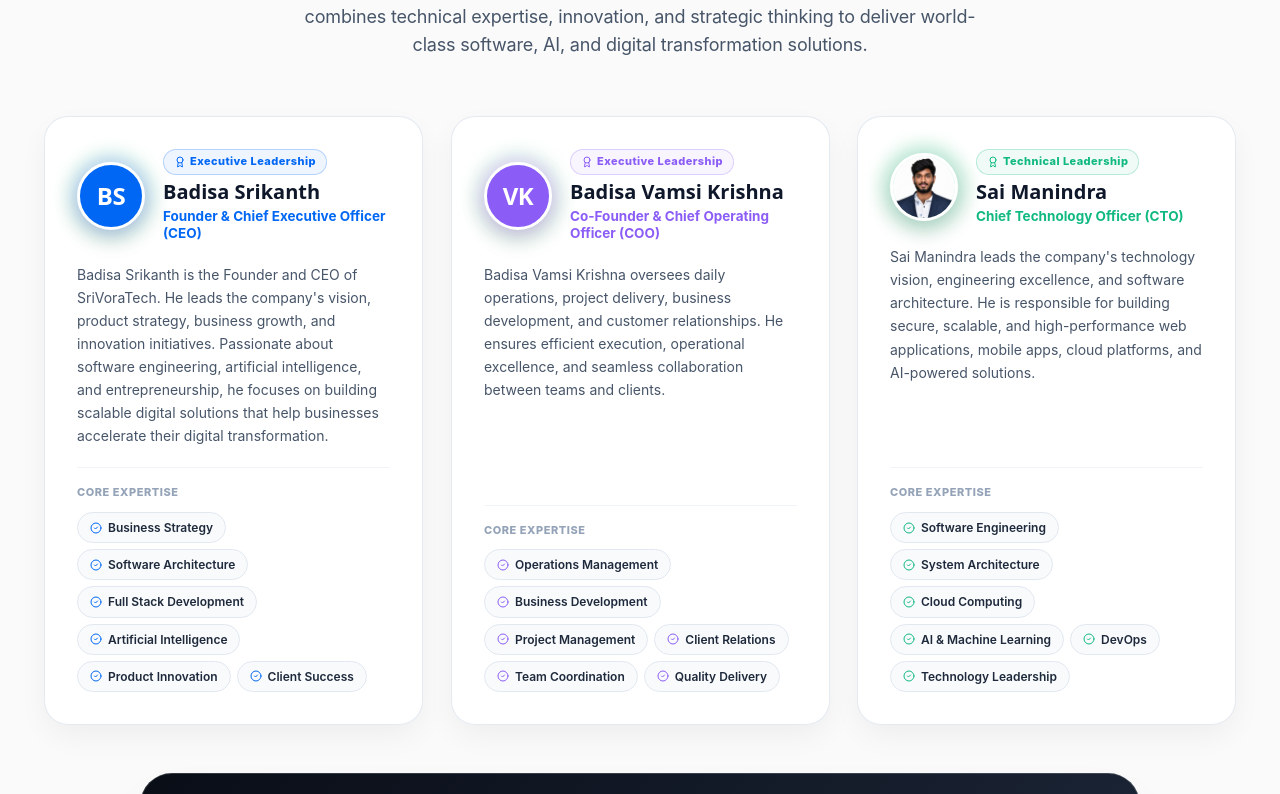
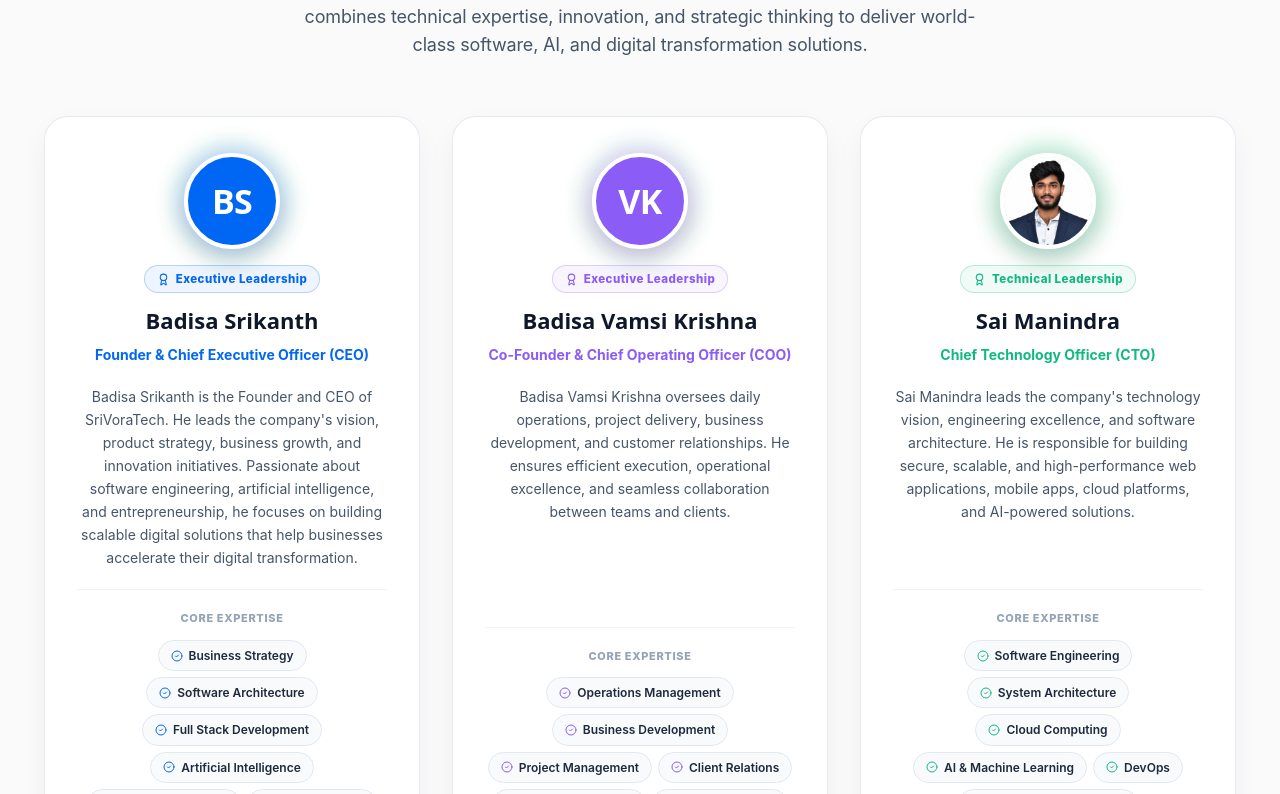
Before and after one commit to srivoratech9/srivoratech, a React (Vite) app: page / in a window 1280 px wide. Shown: the part 4926-5720 px from the top of the page. Built offline with nearby package versions, Linux system fonts and the light colour scheme; a web font is replaced by a local one.

Commit message:
feat: center WhatsApp/LinkedIn style 96px circular profile avatar on top with bio description below for Sai Manindra and executive team

```diff
--- a/src/components/Leadership.css
+++ b/src/components/Leadership.css
@@ -22,15 +22,17 @@
 .leader-cards-grid {
   display: grid;
   grid-template-columns: repeat(auto-fit, minmax(340px, 1fr));
-  gap: 28px;
+  gap: 32px;
   max-width: 1200px;
   margin: 0 auto 48px;
 }
 
 .leader-card {
-  padding: 32px;
+  padding: 36px 32px;
   display: flex;
   flex-direction: column;
+  align-items: center;
+  text-align: center;
   gap: 20px;
   background: #ffffff;
   border-radius: var(--radius-xl);
@@ -45,115 +47,117 @@
   box-shadow: var(--shadow-hover);
 }
 
-.leader-card-header {
+/* Medium-Sized Circular Profile Avatar (LinkedIn / WhatsApp Style) */
+.leader-top-profile {
   display: flex;
+  flex-direction: column;
   align-items: center;
-  gap: 18px;
+  gap: 12px;
+  width: 100%;
 }
 
 .leader-avatar-wrapper {
   position: relative;
-  width: 68px;
-  height: 68px;
-  flex-shrink: 0;
+  width: 96px;
+  height: 96px;
+  margin: 0 auto 4px;
 }
 
 .leader-avatar-circle {
-  width: 68px;
-  height: 68px;
+  width: 96px;
+  height: 96px;
   border-radius: 50%;
   display: flex;
   align-items: center;
   justify-content: center;
   color: #ffffff;
   font-family: var(--font-heading);
-  font-size: 24px;
+  font-size: 34px;
   font-weight: 900;
   letter-spacing: -0.02em;
-  box-shadow: 0 8px 24px rgba(0, 0, 0, 0.15);
-  border: 3px solid #ffffff;
+  box-shadow: 0 10px 28px rgba(0, 0, 0, 0.15);
+  border: 4px solid #ffffff;
   position: relative;
   z-index: 1;
 }
 
 .leader-avatar-img {
-  width: 68px;
-  height: 68px;
+  width: 96px;
+  height: 96px;
   border-radius: 50%;
   object-fit: cover;
-  border: 3px solid #ffffff;
-  box-shadow: 0 8px 24px rgba(0, 0, 0, 0.15);
+  border: 4px solid #ffffff;
+  box-shadow: 0 10px 28px rgba(0, 0, 0, 0.15);
   position: relative;
   z-index: 1;
 }
 
 .avatar-glow-ring {
   position: absolute;
-  inset: -4px;
+  inset: -5px;
   border-radius: 50%;
-  filter: blur(8px);
+  filter: blur(10px);
   z-index: 0;
   animation: pulseRing 3s infinite alternate;
-}
-
-.leader-header-info {
-  display: flex;
-  flex-direction: column;
-  gap: 4px;
 }
 
 .leader-level-badge {
   display: inline-flex;
   align-items: center;
-  gap: 4px;
-  font-size: 11px;
+  gap: 6px;
+  font-size: 11.5px;
   font-weight: 800;
   letter-spacing: 0.04em;
-  padding: 3px 10px;
+  padding: 4px 12px;
   border-radius: var(--radius-full);
   border: 1px solid;
-  width: fit-content;
 }
 
 .leader-name {
   font-family: var(--font-heading);
-  font-size: 20px;
+  font-size: 22px;
   font-weight: 800;
   color: var(--color-gray-900);
-  line-height: 1.25;
+  line-height: 1.2;
+  margin-top: 2px;
 }
 
 .leader-role {
-  font-size: 13.5px;
+  font-size: 14px;
   font-weight: 700;
-  line-height: 1.3;
+  line-height: 1.35;
 }
 
+/* Bio Description BELOW the Picture */
 .leader-bio-body p {
   font-size: 14px;
   color: var(--color-gray-600);
   line-height: 1.65;
+  text-align: center;
 }
 
 .leader-expertise-section {
   display: flex;
   flex-direction: column;
-  gap: 10px;
-  padding-top: 16px;
+  align-items: center;
+  gap: 12px;
+  padding-top: 20px;
   border-top: 1px solid var(--color-gray-100);
+  width: 100%;
   margin-top: auto;
 }
 
 .expertise-title {
   font-size: 11px;
   font-weight: 800;
-  letter-spacing: 0.05em;
+  letter-spacing: 0.06em;
   color: var(--color-gray-400);
 }
 
 .expertise-chips-grid {
   display: flex;
   flex-wrap: wrap;
+  justify-content: center;
   gap: 6px;
 }
 
@@ -291,9 +295,8 @@
 }
 
 @media (max-width: 768px) {
-  .leader-card-header {
-    flex-direction: column;
-    align-items: flex-start;
+  .leader-card {
+    padding: 28px 20px;
   }
   .leadership-quote-card {
     padding: 24px;
--- a/src/components/Leadership.jsx
+++ b/src/components/Leadership.jsx
@@ -140,8 +140,8 @@
               className={`leader-card glass-card animate-on-scroll ${isVisible ? 'visible' : ''}`}
               style={{ '--leader-accent': leader.color, '--delay': `${0.06 + idx * 0.08}s` }}
             >
-              <div className="leader-card-header">
-                {/* Circular Profile Avatar */}
+              {/* WhatsApp / LinkedIn style Medium Circular Profile Avatar on Top */}
+              <div className="leader-top-profile">
                 <div className="leader-avatar-wrapper">
                   {leader.photo ? (
                     <img src={leader.photo} alt={leader.name} className="leader-avatar-img" />
@@ -153,19 +153,20 @@
                   <span className="avatar-glow-ring" style={{ background: `${leader.color}40` }} />
                 </div>
 
-                <div className="leader-header-info">
-                  <span className="leader-level-badge" style={{ color: leader.color, borderColor: `${leader.color}40`, background: `${leader.color}10` }}>
-                    <Award size={12} /> {leader.level}
-                  </span>
-                  <h3 className="leader-name">{leader.name}</h3>
-                  <p className="leader-role" style={{ color: leader.color }}>{leader.role}</p>
-                </div>
+                <span className="leader-level-badge" style={{ color: leader.color, borderColor: `${leader.color}40`, background: `${leader.color}10` }}>
+                  <Award size={13} /> {leader.level}
+                </span>
+
+                <h3 className="leader-name">{leader.name}</h3>
+                <p className="leader-role" style={{ color: leader.color }}>{leader.role}</p>
               </div>
 
+              {/* Bio & Description BELOW the photo */}
               <div className="leader-bio-body">
                 <p>{leader.bio}</p>
               </div>
 
+              {/* Core Expertise Chips */}
               <div className="leader-expertise-section">
                 <span className="expertise-title">CORE EXPERTISE</span>
                 <div className="expertise-chips-grid">
```
